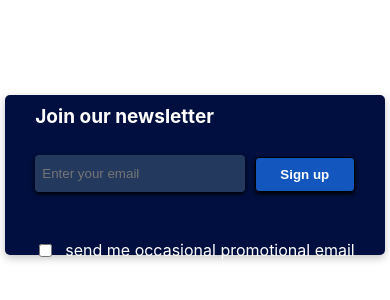
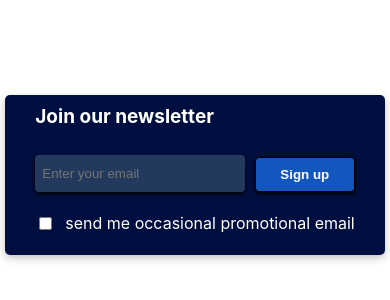
Before and after one commit to CyCodez/newsletters, a React (Create React App) app: page / in a window 390 px wide. Shown: the part 100-400 px from the top of the page. Built offline with nearby package versions, Linux system fonts and the light colour scheme.

Commit message:
asdjusted screen size width

```diff
--- a/src/App.css
+++ b/src/App.css
@@ -106,8 +106,7 @@ p {
     gap: 10px;
     align-items: center;
     margin: 0 auto;
-    /* margin-top: -75px;
-    margin-bottom: 70px; */
+    margin-top: -45px;
   }
   .container button {
     width: 100px;
```
